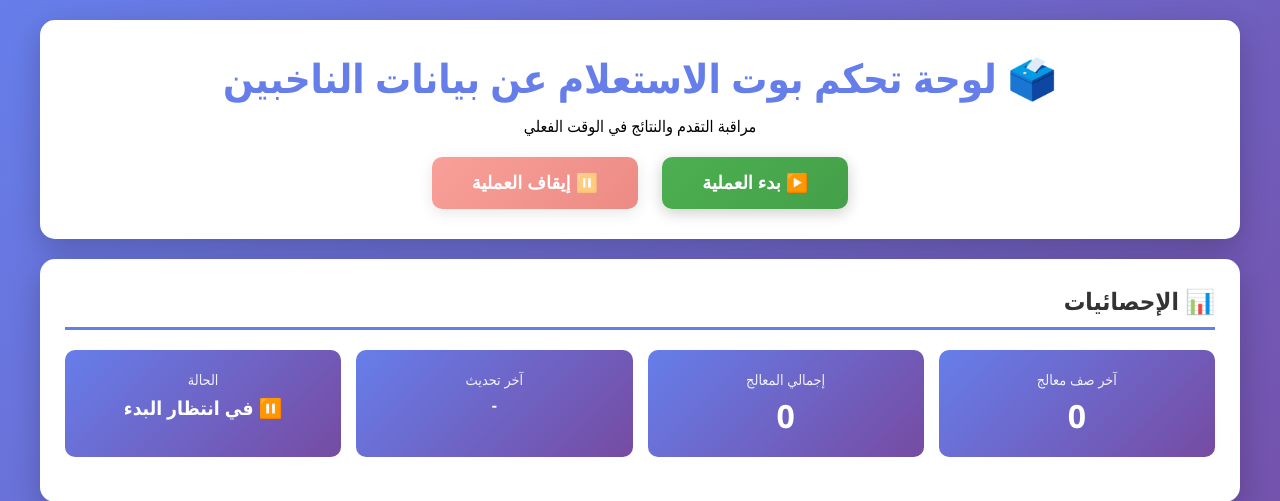
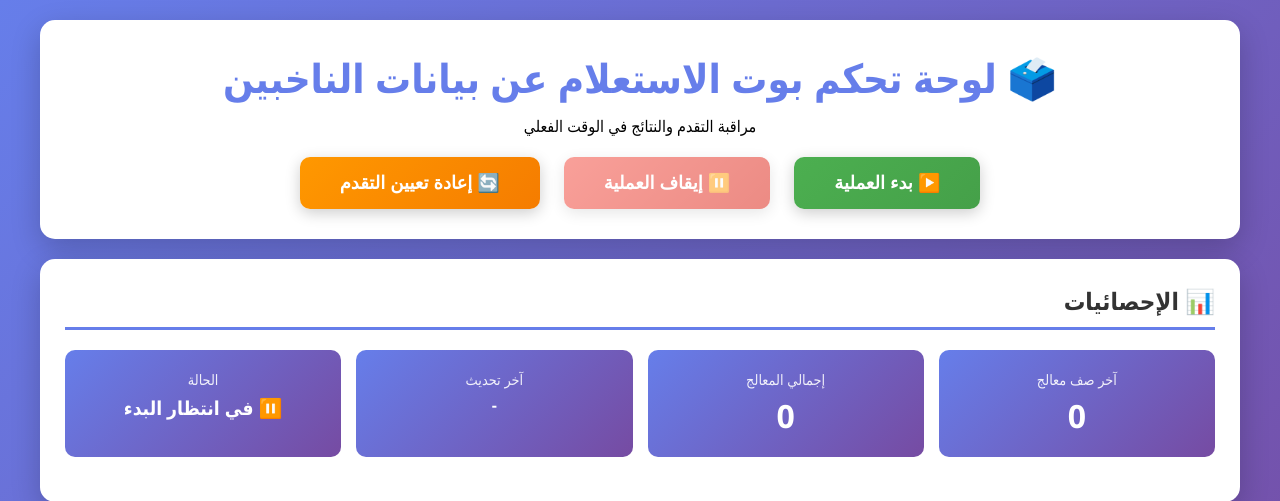
Before and after one commit to melsofany/ElectionDataBot, a Flask app: page / in a window 1280 px wide. Shown: the top 501 px of the page. Run offline with Flask 3, Linux system fonts and the light colour scheme.

Commit message:
Add a way to reset the bot's progress and start over
Adds a new POST API endpoint `/api/reset` to remove the progress file and a corresponding UI button in the dashboard to trigger this reset functionality.

Replit-Commit-Author: Agent
Replit-Commit-Session-Id: 2685307e-1d9a-4113-ac57-3c185ea60b15
Replit-Commit-Checkpoint-Type: full_checkpoint
Replit-Commit-Screenshot-Url: https://storage.googleapis.com/screenshot-production-us-central1/d5a57ad3-378a-499c-9dae-6e530aa2f845/2685307e-1d9a-4113-ac57-3c185ea60b15/VmdmAVq

```diff
--- a/dashboard.py
+++ b/dashboard.py
@@ -119,6 +119,22 @@ def stop_bot():
         'message': 'البوت غير مشغل'
     })
 
+@app.route('/api/reset', methods=['POST'])
+def reset_progress():
+    """إعادة تعيين التقدم"""
+    try:
+        if os.path.exists(PROGRESS_FILE):
+            os.remove(PROGRESS_FILE)
+        return jsonify({
+            'success': True,
+            'message': 'تم إعادة تعيين التقدم بنجاح. يمكنك الآن بدء العملية من جديد.'
+        })
+    except Exception as e:
+        return jsonify({
+            'success': False,
+            'message': f'خطأ في إعادة التعيين: {str(e)}'
+        })
+
 if __name__ == '__main__':
     import os
     port = int(os.environ.get('PORT', 5000))
--- a/templates/dashboard.html
+++ b/templates/dashboard.html
@@ -158,6 +158,11 @@
             background: linear-gradient(135deg, #f44336 0%, #da190b 100%);
             color: white;
         }
+
+        .reset-btn {
+            background: linear-gradient(135deg, #FF9800 0%, #F57C00 100%);
+            color: white;
+        }
     </style>
 </head>
 <body>
@@ -173,6 +178,9 @@
                 </button>
                 <button id="stopBtn" class="control-btn stop-btn" onclick="stopBot()" disabled>
                     ⏸️ إيقاف العملية
+                </button>
+                <button id="resetBtn" class="control-btn reset-btn" onclick="resetProgress()">
+                    🔄 إعادة تعيين التقدم
                 </button>
             </div>
         </div>
@@ -291,6 +299,33 @@
             }
         }
 
+        async function resetProgress() {
+            if (!confirm('هل أنت متأكد من إعادة تعيين التقدم؟ سيتم حذف جميع البيانات المحفوظة وستبدأ العملية من الصف الأول.')) {
+                return;
+            }
+
+            const resetBtn = document.getElementById('resetBtn');
+            resetBtn.disabled = true;
+            resetBtn.textContent = '⏳ جاري إعادة التعيين...';
+
+            try {
+                const response = await fetch('/api/reset', { method: 'POST' });
+                const data = await response.json();
+
+                if (data.success) {
+                    showMessage('✅ ' + data.message, 'success');
+                    setTimeout(() => updateStatus(), 1000);
+                } else {
+                    showMessage('⚠️ ' + data.message, 'error');
+                }
+            } catch (error) {
+                showMessage('❌ خطأ في الاتصال', 'error');
+            } finally {
+                resetBtn.disabled = false;
+                resetBtn.textContent = '🔄 إعادة تعيين التقدم';
+            }
+        }
+
         async function updateStatus() {
             const indicator = document.getElementById('refreshIndicator');
             indicator.style.display = 'block';
```
